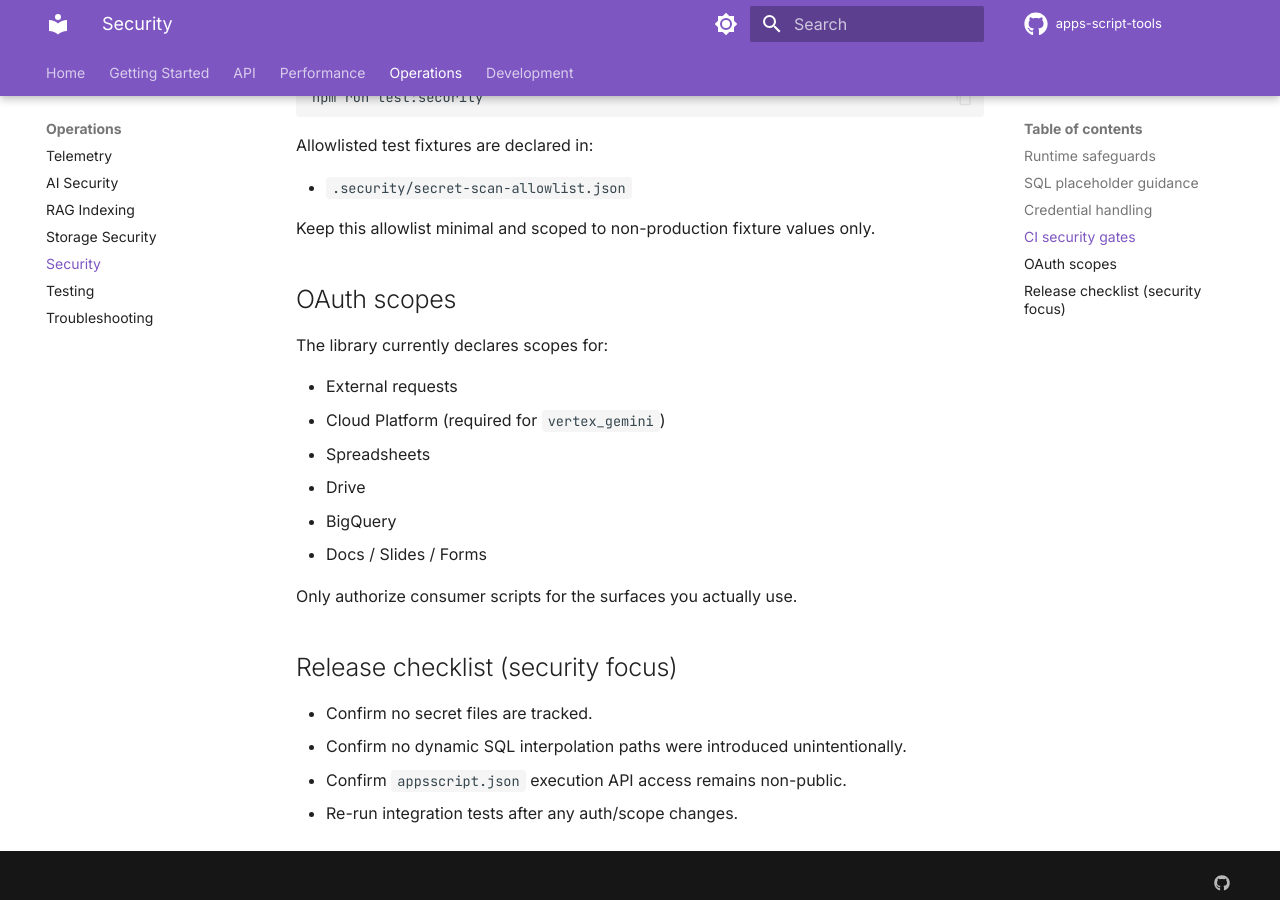
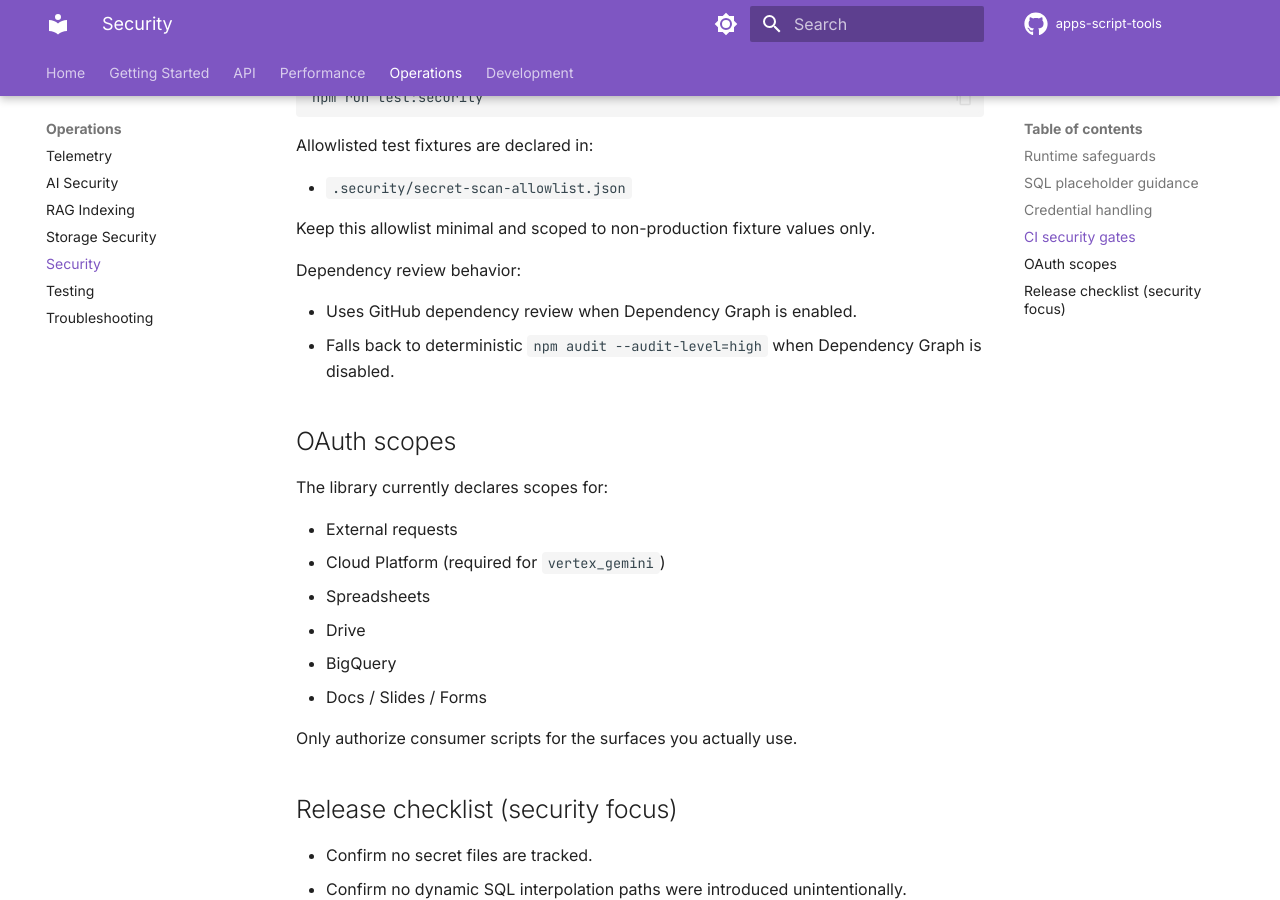
Before and after one commit to joe-broadhead/apps-script-tools, an MkDocs documentation site: the page built from docs/operations/security.md, in a window 1280 px wide and 900 px high, scrolled down 1396 px. Built offline with MkDocs 1.6.1 and Material for MkDocs 9.7.7, drawn with Linux system fonts in a browser that asks for light colours; comment, search, counter and statistics services are not loaded.

Commit message:
stabilize dependency review gate with npm audit fallback

```diff
--- a/docs/operations/security.md
+++ b/docs/operations/security.md
@@ -56,6 +56,11 @@ Allowlisted test fixtures are declared in:
 
 Keep this allowlist minimal and scoped to non-production fixture values only.
 
+Dependency review behavior:
+
+- Uses GitHub dependency review when Dependency Graph is enabled.
+- Falls back to deterministic `npm audit --audit-level=high` when Dependency Graph is disabled.
+
 ## OAuth scopes
 
 The library currently declares scopes for:
```
Also changed, not shown: 1 other file.
